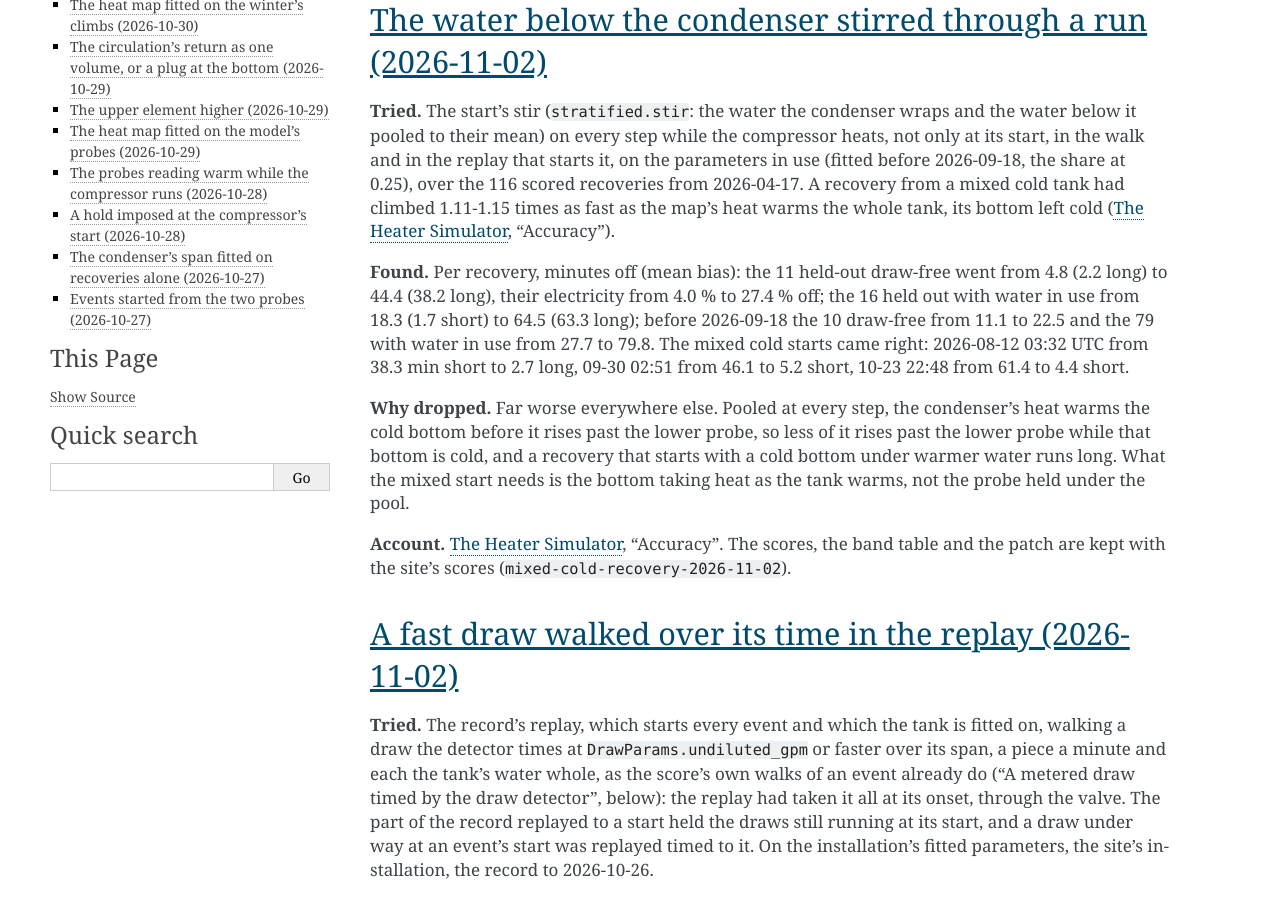
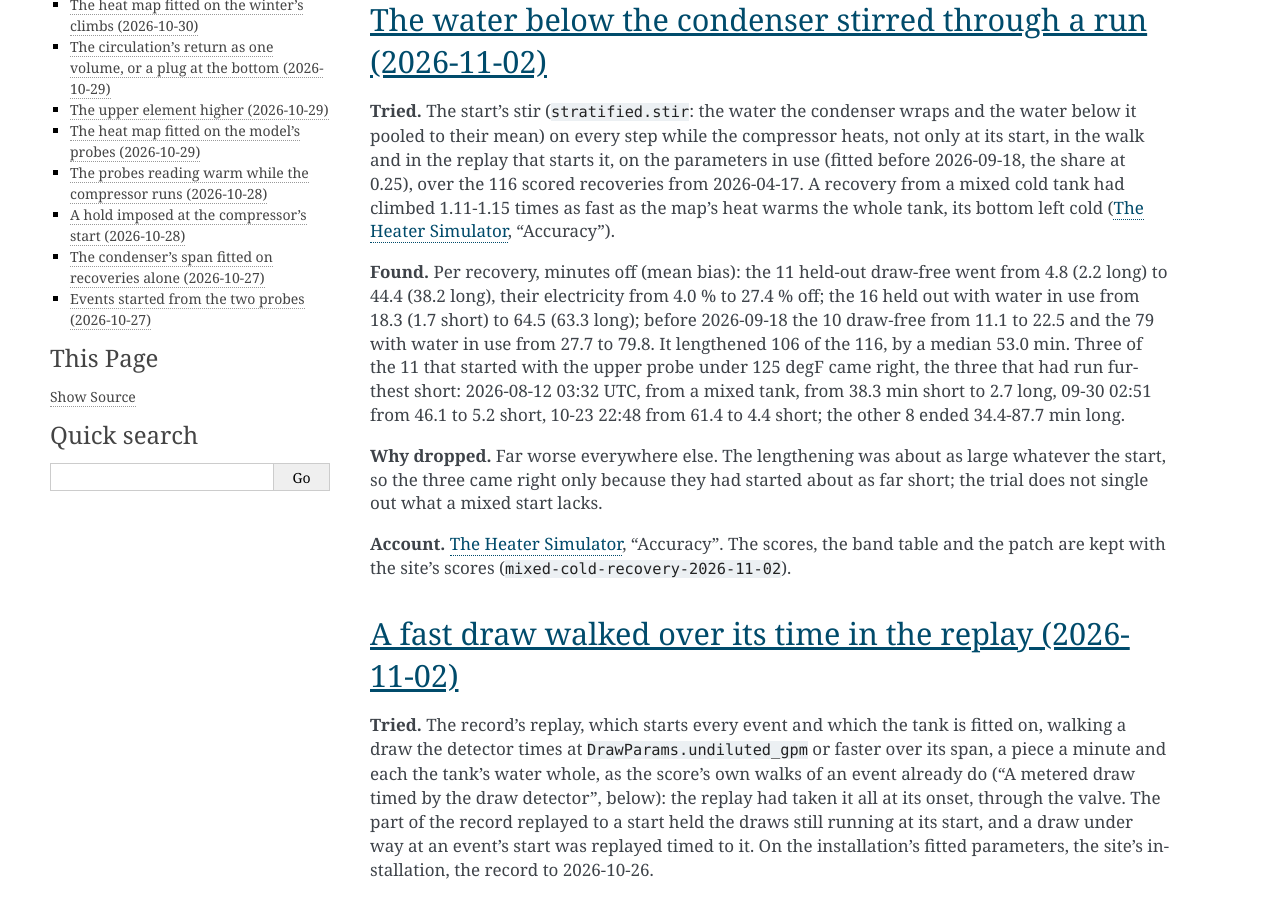
Before and after one commit to eman/nwp500-python, a Sphinx documentation site: the page built from docs/explanation/simulator-tried.rst, in a window 1280 px wide and 900 px high, scrolled down 940 px. Built offline with Sphinx 7.4.7, drawn with Linux system fonts in a browser that asks for light colours.

Commit message:
docs(sim): the heat's figures, the mean over all 11, the trial's shift as measured

```diff
--- a/docs/explanation/simulator-tried.rst
+++ b/docs/explanation/simulator-tried.rst
@@ -30,16 +30,17 @@ draw-free went from 4.8 (2.2 long) to 44.4 (38.2 long), their
 electricity from 4.0 % to 27.4 % off; the 16 held out with water in use
 from 18.3 (1.7 short) to 64.5 (63.3 long); before 2026-09-18 the 10
 draw-free from 11.1 to 22.5 and the 79 with water in use from 27.7 to
-79.8. The mixed cold starts came right: 2026-08-12 03:32 UTC from 38.3
-min short to 2.7 long, 09-30 02:51 from 46.1 to 5.2 short, 10-23 22:48
-from 61.4 to 4.4 short.
+79.8. It lengthened 106 of the 116, by a median 53.0 min. Three of the
+11 that started with the upper probe under 125 degF came right, the
+three that had run furthest short: 2026-08-12 03:32 UTC, from a mixed
+tank, from 38.3 min short to 2.7 long, 09-30 02:51 from 46.1 to 5.2
+short, 10-23 22:48 from 61.4 to 4.4 short; the other 8 ended 34.4-87.7
+min long.
 
-**Why dropped.** Far worse everywhere else. Pooled at every step, the
-condenser's heat warms the cold bottom before it rises past the lower
-probe, so less of it rises past the lower probe while that bottom is
-cold, and a recovery that starts with a cold bottom under warmer water
-runs long. What the mixed start needs is the bottom taking heat as the
-tank warms, not the probe held under the pool.
+**Why dropped.** Far worse everywhere else. The lengthening was about as
+large whatever the start, so the three came right only because they had
+started about as far short; the trial does not single out what a mixed
+start lacks.
 
 **Account.** :doc:`simulator`, "Accuracy". The scores, the band table
 and the patch are kept with the site's scores
```
Also changed, not shown: docs/explanation/simulator.rst (+8 -8 lines).
